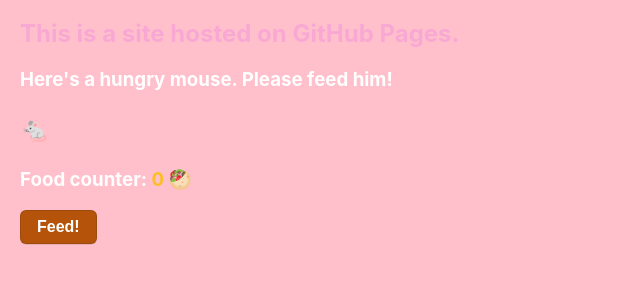
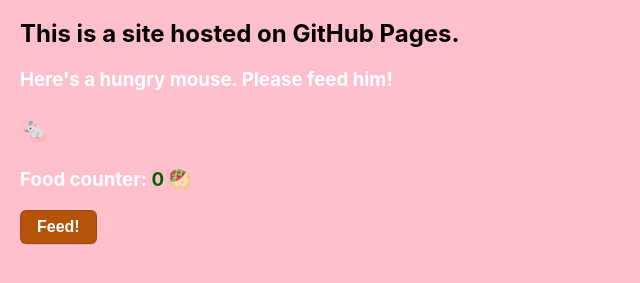
Before and after one commit to elizabethpaulyngostelow-nm2207/elizabethpaulyngostelow-nm2207.github.io, a plain HTML site: page index.html in a window 1280 px wide. Shown: the part 75-358 px from the top of the page, without its empty margins (0-640 px from the left). Drawn offline with Linux system fonts and the light colour scheme; files that its build step writes are made by us from their sources; files whose address does not match are found by name.

Commit message:
Add files via upload
Commit -- updated files

```diff
--- a/counter.js
+++ b/counter.js
@@ -8,7 +8,7 @@ function count() {
   counter++;
 
   if (counter % 10 === 0) {
-    alert("Mouse would like to thank you for the food 🥙");
+    alert("Mouse is now your friend, he likes the food alot! 🥙");
   }
 
   document.querySelector(".counter").innerHTML = counter;
--- a/styles.css
+++ b/styles.css
@@ -12,11 +12,11 @@ body {
 }
 
 .counter {
-  color: #fbbf24;
+  color: darkgreen;
 }
 
 h2 {
-  color: #f9a8d4;
+  color: black;
 }
 
 /* CSS */
```
